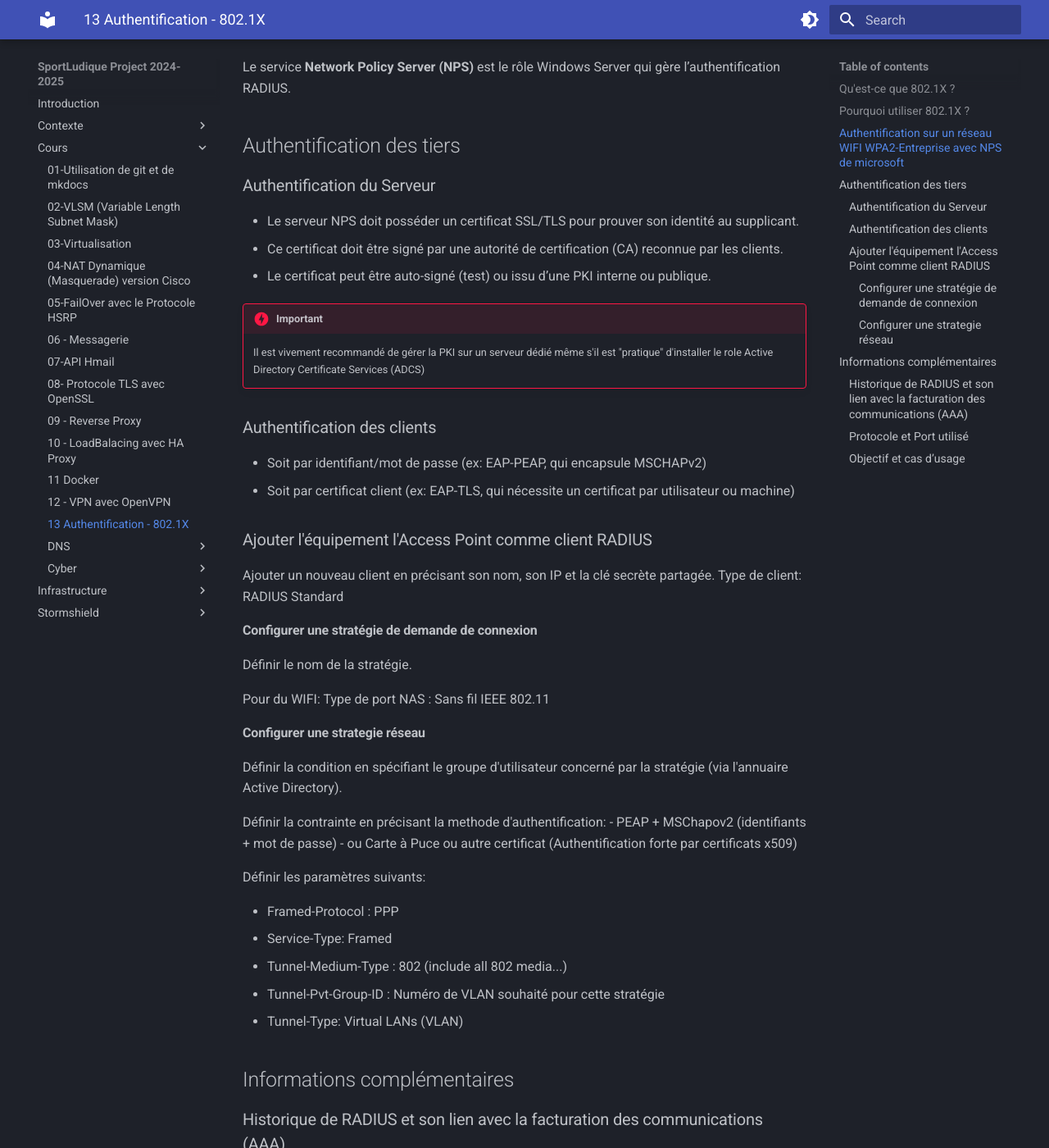
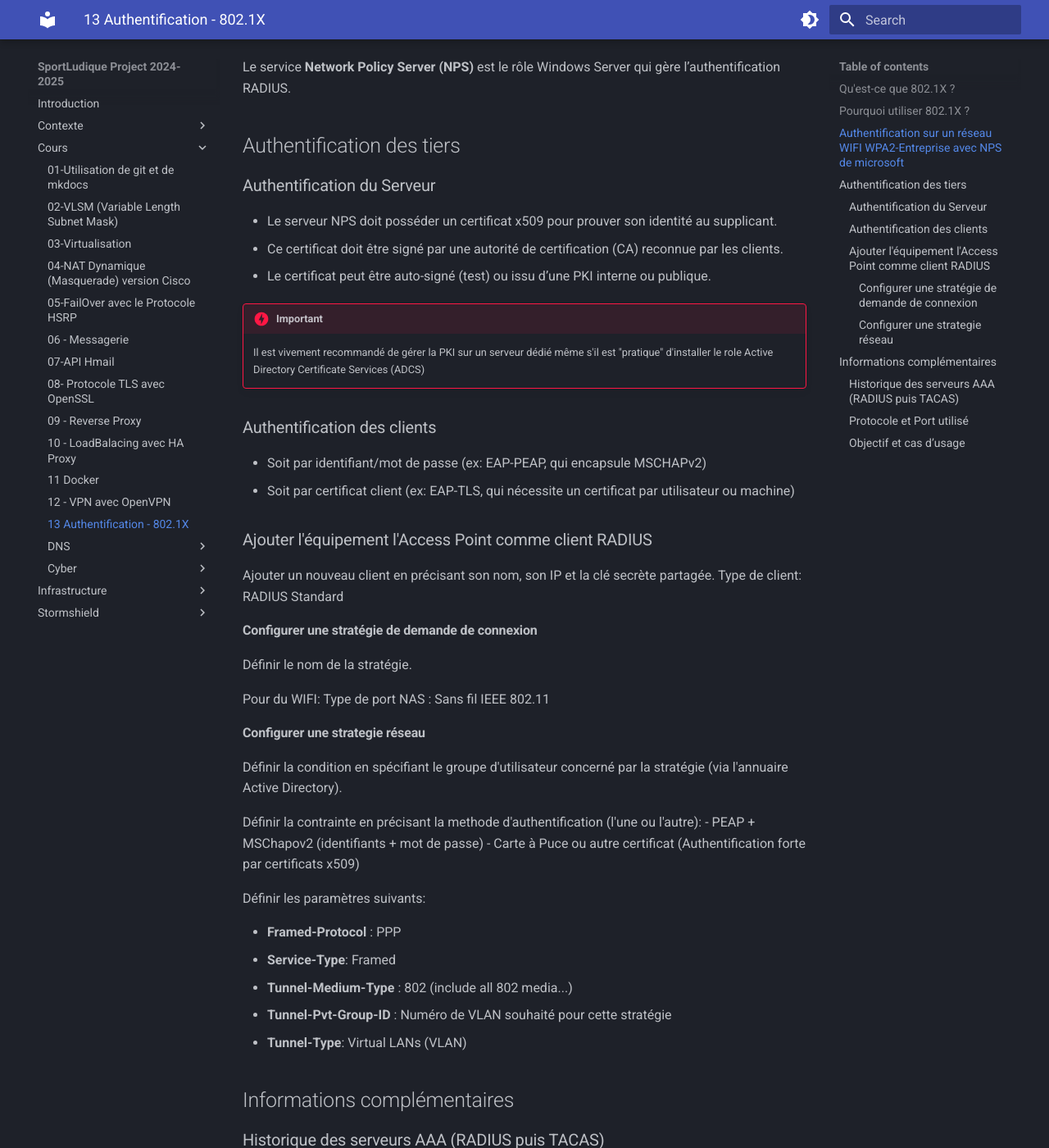
Before and after one commit to lmeryFulbert/SportLudique2024-2025, an MkDocs documentation site: the page built from docs/cours/13-radius.md, in a window 1280 px wide and 1400 px high, scrolled down 809 px. Shown: the whole window at 82% size. Built offline with MkDocs 1.6.1 and Material for MkDocs 9.7.7, drawn with Linux system fonts in a browser that asks for light colours; some of the changed text lies outside the part shown.

Commit message:
corrections

```diff
--- a/docs/cours/13-radius.md
+++ b/docs/cours/13-radius.md
@@ -25,7 +25,7 @@ Le service **Network Policy Server (NPS)** est le rôle Windows Server qui gère
 
 ### Authentification du Serveur
 
-- Le serveur NPS doit posséder un certificat SSL/TLS pour prouver son identité au supplicant.
+- Le serveur NPS doit posséder un certificat x509 pour prouver son identité au supplicant.
 - Ce certificat doit être signé par une autorité de certification (CA) reconnue par les clients.
 - Le certificat peut être auto-signé (test) ou issu d’une PKI interne ou publique.
 
@@ -53,21 +53,21 @@ Pour du WIFI:
 
 Définir la condition en spécifiant le groupe d'utilisateur concerné par la stratégie (via l'annuaire Active Directory).
 
-Définir la contrainte en précisant la methode d'authentification:
+Définir la contrainte en précisant la methode d'authentification (l'une ou l'autre):
 - PEAP + MSChapov2 (identifiants + mot de passe)
-- ou Carte à Puce ou autre certificat (Authentification forte par certificats x509)
+- Carte à Puce ou autre certificat (Authentification forte par certificats x509)
 
 Définir les paramètres suivants:
 
-- Framed-Protocol : PPP
-- Service-Type: Framed
-- Tunnel-Medium-Type : 802 (include all 802 media...)
-- Tunnel-Pvt-Group-ID : Numéro de VLAN souhaité pour cette stratégie
-- Tunnel-Type: Virtual LANs (VLAN)
+- **Framed-Protocol** : PPP
+- **Service-Type**: Framed
+- **Tunnel-Medium-Type** : 802 (include all 802 media...)
+- **Tunnel-Pvt-Group-ID** : Numéro de VLAN souhaité pour cette stratégie
+- **Tunnel-Type**: Virtual LANs (VLAN)
 
 ## Informations complémentaires
 
-### Historique de RADIUS et son lien avec la facturation des communications (AAA)
+### Historique des serveurs AAA (RADIUS puis TACAS)
 
 Le protocole RADIUS (Remote Authentication Dial-In User Service) a été développé en 1991 par Livingston Enterprises. Son objectif initial était de gérer l'authentification, l’autorisation et le comptage (accounting) (AAA) des utilisateurs accédant aux réseaux via des modems et des connexions dial-up (RTC).
 
```
Also changed, not shown: other parts of docs/cours/13-radius.md (+2 -6 lines).
